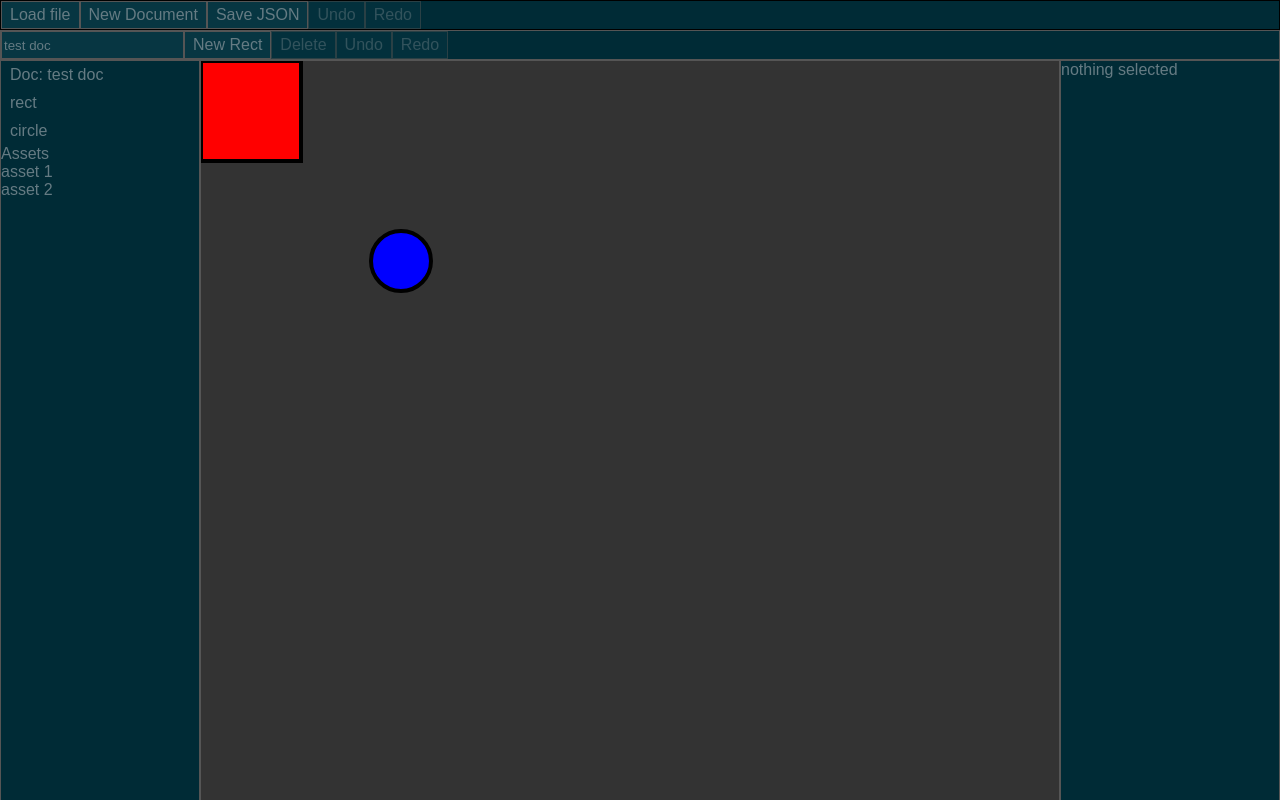
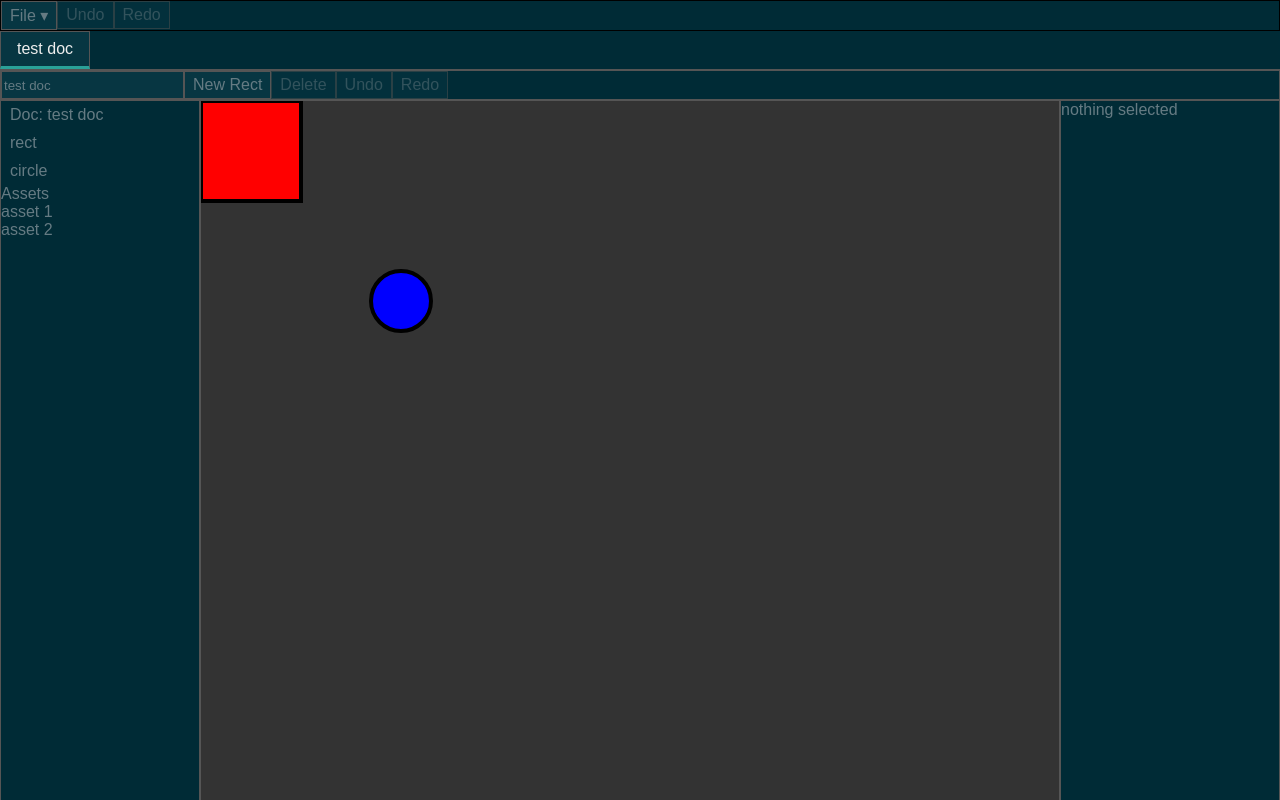
Before and after one commit to joshmarinacci/layout-new, a React (Vite) app: page / in a window 1280 px wide. Shown: the top 800 px of the page. Built offline with nearby package versions, Linux system fonts and the light colour scheme.

Commit message:
feat: add file menu and multiple document tabs

```diff
--- a/src/app.css
+++ b/src/app.css
@@ -72,6 +72,31 @@ input {
     flex-direction: row;
     border: 1px solid var(--panel-border-color);
 }
+.file-menu {
+    position: relative;
+}
+.file-menu-actions {
+    position: absolute;
+    top: 100%;
+    left: 0;
+    z-index: 10;
+    display: flex;
+    flex-direction: column;
+    min-width: 10rem;
+    padding: 0.25rem;
+    background: var(--panel-background);
+    border: 1px solid var(--panel-border-color);
+    box-shadow: 0 4px 12px #0006;
+}
+.file-menu-actions button {
+    text-align: left;
+    border: 0;
+    white-space: nowrap;
+}
+.file-menu button:focus-visible {
+    outline: 2px solid var(--selected-background);
+    outline-offset: -2px;
+}
 .spacer {
     flex: 1;
 }
@@ -80,7 +105,7 @@ input {
 }
 
 
-.main-layout {
+.main-layout, .document-editor {
     display: grid;
     grid-template-columns: 200px minmax(320px, 1fr) 220px;
     .full-span {
@@ -145,3 +170,29 @@ input {
 .number-input input { min-width: 0; width: 100%; }
 .number-input .title { min-width: 3rem; }
 button:disabled { opacity: 0.5; }
+
+.document-tabs {
+    display: flex;
+    overflow-x: auto;
+    min-width: 0;
+    background: var(--panel-background);
+    border-bottom: 1px solid var(--panel-border-color);
+}
+.document-tabs button {
+    flex: 0 0 auto;
+    max-width: 16rem;
+    overflow: hidden;
+    text-overflow: ellipsis;
+    white-space: nowrap;
+    padding: 0.5rem 1rem;
+    border-bottom: 3px solid transparent;
+}
+.document-tabs button[aria-selected="true"] {
+    color: #eee;
+    background: var(--primary-control-background);
+    border-bottom-color: var(--selected-background);
+}
+.document-tabs button:focus-visible {
+    outline: 2px solid var(--selected-background);
+    outline-offset: -2px;
+}
--- a/src/app.tsx
+++ b/src/app.tsx
@@ -6,15 +6,63 @@ import {makeRect} from './reducer';
 import {EditorStore, emptyDocument} from './EditorStore';
 import {makeExampleDocument} from './exampleDocument';
 import {useEditorStore} from './useEditorStore';
+import {deserializeDocument} from './serialization';
+import type {Document as DrawingDocument} from './types';
 import './app.css';
 
+interface DocumentTab { id: string; store: EditorStore }
+function makeTab(document: DrawingDocument): DocumentTab {
+    return {id: crypto.randomUUID(), store: new EditorStore(document)};
+}
+function DocumentTabButton({tab, active, activate}: {tab: DocumentTab; active: boolean; activate: () => void}) {
+    const {document} = useEditorStore(tab.store);
+    return <button role="tab" id={`tab-${tab.id}`} aria-selected={active} aria-controls="document-editor"
+        tabIndex={active ? 0 : -1} onClick={activate} title={document.title || 'Untitled'}>
+        {document.title || 'Untitled'}
+    </button>;
+}
+
 export default function App() {
-    const [store] = useState(() => new EditorStore(makeExampleDocument()));
+    const [workspace, setWorkspace] = useState(() => {
+        const tab = makeTab(makeExampleDocument());
+        return {tabs: [tab], activeId: tab.id};
+    });
+    const activeTab = workspace.tabs.find(tab => tab.id === workspace.activeId)!;
+    const store = activeTab.store;
+    const activeStore = useRef(store);
+    activeStore.current = store;
+    const finishEditing = () => {
+        if (document.activeElement instanceof HTMLElement && document.activeElement.closest('#document-editor')) {
+            document.activeElement.blur();
+        }
+        if (activeStore.current.getSnapshot().transactionActive) activeStore.current.cancelTransaction();
+    };
+    const openDocument = (document: DrawingDocument) => {
+        const tab = makeTab(document);
+        finishEditing();
+        setWorkspace(current => ({tabs: [...current.tabs, tab], activeId: tab.id}));
+    };
+    const activateTab = (id: string) => {
+        if (id === workspace.activeId) return;
+        finishEditing();
+        setWorkspace(current => ({...current, activeId: id}));
+    };
     const state = useEditorStore(store);
     const doc = state.document;
     const selected = doc.shapes.find(shape => shape.id === state.selectedId);
     const file = useRef<HTMLInputElement>(null);
+    const fileMenu = useRef<HTMLDivElement>(null);
+    const fileMenuButton = useRef<HTMLButtonElement>(null);
+    const [fileMenuOpen, setFileMenuOpen] = useState(false);
     const [error, setError] = useState('');
+    useEffect(() => {
+        if (!fileMenuOpen) return;
+        const dismiss = (event: globalThis.PointerEvent) => {
+            if (event.target instanceof Node && !fileMenu.current?.contains(event.target)) setFileMenuOpen(false);
+        };
+        document.addEventListener('pointerdown', dismiss);
+        return () => document.removeEventListener('pointerdown', dismiss);
+    }, [fileMenuOpen]);
     useEffect(() => {
         const keydown = (event: KeyboardEvent) => {
             if (event.target instanceof HTMLElement && (event.target.matches('input, textarea, select') || event.target.isContentEditable)) return;
@@ -31,22 +79,54 @@ export default function App() {
     const redo = <button disabled={!state.canRedo} onClick={() => store.redo()}>Redo</button>;
     return <div className="main-layout">
         <nav className="menubar full-span">
-            <ul><li><button disabled={state.transactionActive} onClick={() => file.current?.click()}>Load file</button></li>
-                <li><button disabled={state.transactionActive} onClick={() => store.replaceDocument(emptyDocument())}>New Document</button></li>
-                <li><button disabled={state.transactionActive} onClick={() => {
+            <div className="file-menu" ref={fileMenu}
+                onBlur={event => { if (!event.currentTarget.contains(event.relatedTarget)) setFileMenuOpen(false); }}
+                onKeyDown={event => {
+                    if (event.key === 'Escape') {
+                        event.preventDefault(); setFileMenuOpen(false); fileMenuButton.current?.focus();
+                    }
+                }}>
+                <button ref={fileMenuButton} aria-expanded={fileMenuOpen} aria-controls="file-actions"
+                    onClick={() => setFileMenuOpen(open => !open)}>File <span aria-hidden="true">▾</span></button>
+                {fileMenuOpen && <div id="file-actions" className="file-menu-actions" onClick={event => {
+                    if (event.target instanceof HTMLButtonElement && !event.target.disabled) {
+                        setFileMenuOpen(false); fileMenuButton.current?.focus();
+                    }
+                }}>
+                <button disabled={state.transactionActive} onClick={() => file.current?.click()}>Load file</button>
+                <button disabled={state.transactionActive} onClick={() => openDocument(emptyDocument())}>New Document</button>
+                <button disabled={state.transactionActive} onClick={() => {
                     const url = URL.createObjectURL(new Blob([store.toJSON()], {type: 'application/json'}));
                     const link = document.createElement('a'); link.href = url; link.download = 'drawing.json'; link.click();
                     setTimeout(() => URL.revokeObjectURL(url), 1000);
-                }}>Save JSON</button></li></ul>
+                }}>Save JSON</button>
+                </div>}
+            </div>
             <ul><li>{undo}</li><li>{redo}</li></ul>
             <input hidden ref={file} type="file" accept=".json,application/json" onChange={async event => {
                 const chosen = event.target.files?.[0]; event.target.value = '';
                 if (!chosen) return;
-                try { store.loadJSON(await chosen.text()); setError(''); }
+                try { openDocument(deserializeDocument(await chosen.text())); setError(''); }
                 catch (error) { setError(error instanceof Error ? error.message : 'Unable to load document'); }
             }}/>
         </nav>
-        <div className="toolbar full-span">
+        <div className="document-tabs full-span" role="tablist" aria-label="Open documents"
+            onKeyDown={event => {
+                const offset = event.key === 'ArrowRight' ? 1 : event.key === 'ArrowLeft' ? -1 : 0;
+                if (!offset && event.key !== 'Home' && event.key !== 'End') return;
+                event.preventDefault();
+                const index = workspace.tabs.findIndex(tab => tab.id === workspace.activeId);
+                const next = event.key === 'Home' ? 0 : event.key === 'End' ? workspace.tabs.length - 1
+                    : (index + offset + workspace.tabs.length) % workspace.tabs.length;
+                const tab = workspace.tabs[next];
+                activateTab(tab.id);
+                document.getElementById(`tab-${tab.id}`)?.focus();
+            }}>
+            {workspace.tabs.map(tab => <DocumentTabButton key={tab.id} tab={tab}
+                active={tab.id === workspace.activeId} activate={() => activateTab(tab.id)}/>)}
+        </div>
+        <div id="document-editor" className="document-editor full-span" role="tabpanel" aria-labelledby={`tab-${activeTab.id}`}>
+        <div className="toolbar full-span" key={activeTab.id}>
             <input aria-label="Document title" value={doc.title}
                 onFocus={() => store.beginTransaction('Document title')}
                 onBlur={() => { if (store.getSnapshot().transactionActive) store.commitTransaction(); }}
@@ -60,8 +140,9 @@ export default function App() {
             {undo}{redo}
         </div>
         <div className="left scroll-container"><TreeView document={doc} selected={selected} onSelect={shape => store.select(shape.id)}/></div>
-        <div className="center scroll-container"><VisualEditor store={store}/></div>
-        <div className="right scroll-container"><PropSheet store={store}/></div>
+        <div className="center scroll-container"><VisualEditor key={activeTab.id} store={store}/></div>
+        <div className="right scroll-container"><PropSheet key={activeTab.id} store={store}/></div>
+        </div>
         <div className="statusbar full-span"><span role="alert">{error}</span><span className="spacer"/><label>Drag a rectangle to move; drag its lower-right corner to resize. Escape cancels.</label></div>
     </div>;
 }
```
Also changed, not shown: 2 other files (tests, documents, lock files or other folders).
